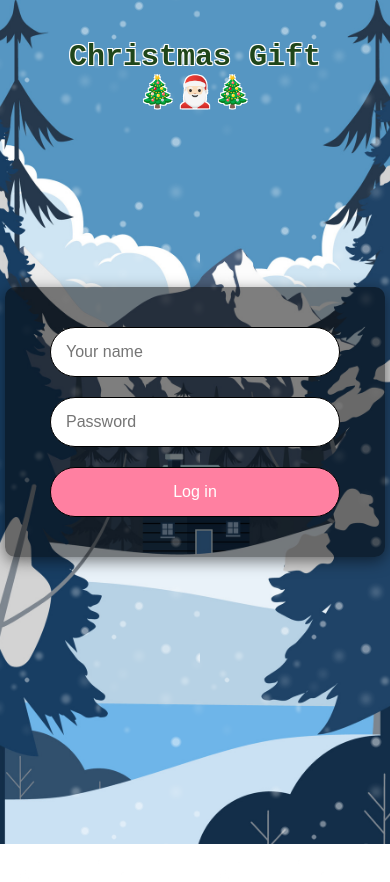
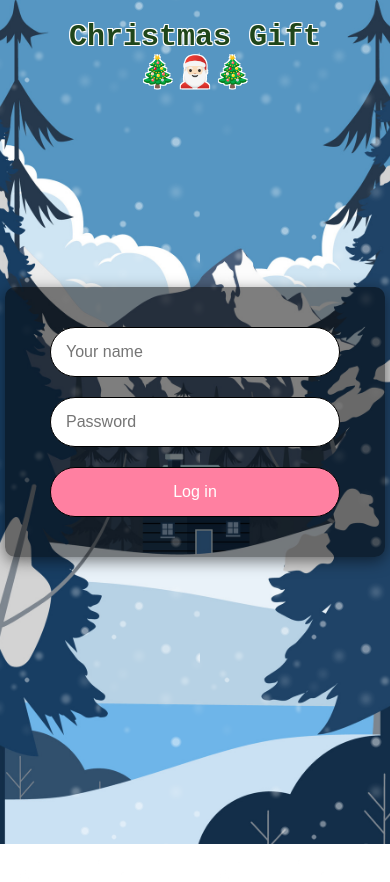
Before and after one commit to icjayson/Christmas-Gift-Box-for-Trang-Linh, a plain HTML site: page index.html in a window 390 px wide. Shown: the top 882 px of the page. Drawn offline with Linux system fonts and the light colour scheme.

Commit message:
style.css

```diff
--- a/style.css
+++ b/style.css
@@ -379,7 +379,7 @@ h1 {
 
 
 
-@media screen and (max-width: 430px) and (max-height: 950px) {
+@media screen and (max-width: 450px) and (max-height: 950px) {
   .gift-box {
     width: 120px;
     height: 120px;
@@ -403,7 +403,7 @@ h1 {
     top: 0; /* Đặt ở trên cùng */
     left: 50%; /* Căn giữa theo chiều ngang */
     transform: translateX(-50%); /* Dịch chuyển để căn giữa chính xác */
-    margin-top: 40px;
+    margin-top: 20px;
     font-size: 30px;
     text-shadow:
     1px 1px 0px rgb(253, 253, 253), /* Viền bên phải dưới */
```
